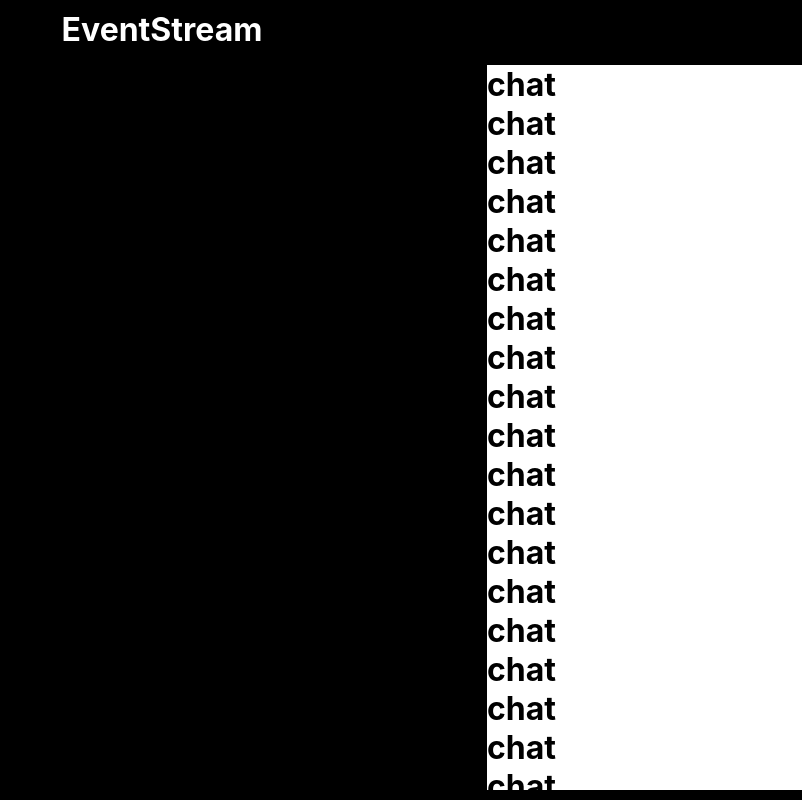
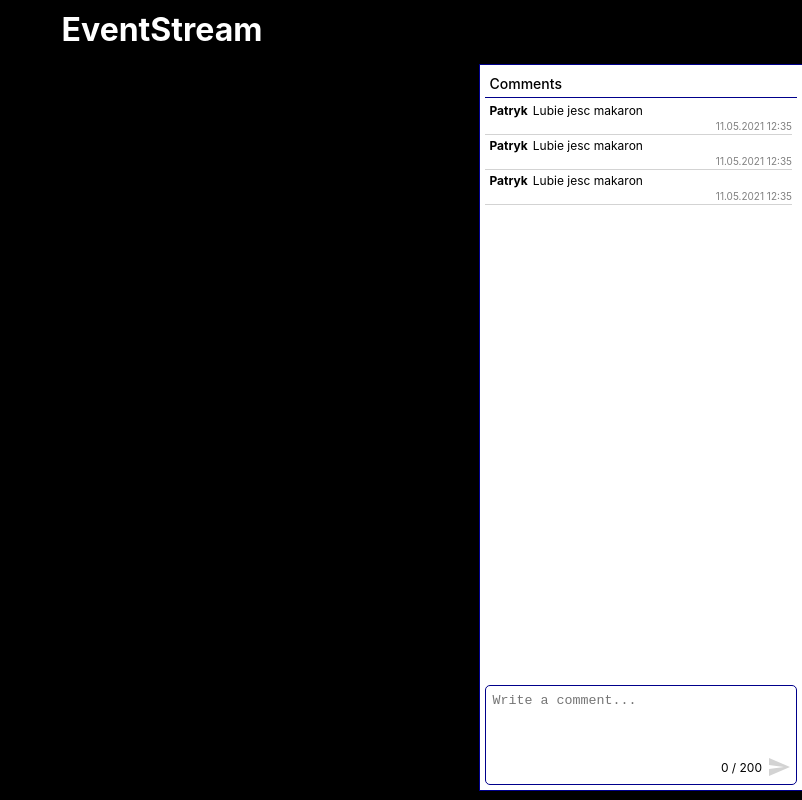
Before and after one commit to ProjectPB/ConcertON, a React (Create React App) app: page /live in a window 1280 px wide. Shown: the whole page, without its empty margins (478-1280 px from the left). Built offline with nearby package versions, Linux system fonts and the light colour scheme.

Commit message:
Create Chat component

```diff
--- a/package.json
+++ b/package.json
@@ -3,6 +3,7 @@
   "version": "0.1.0",
   "private": true,
   "dependencies": {
+    "@material-ui/icons": "^4.11.2",
     "@testing-library/jest-dom": "^5.12.0",
     "@testing-library/react": "^11.2.7",
     "@testing-library/user-event": "^12.8.3",
--- a/src/components/Live/Chat.js
+++ b/src/components/Live/Chat.js
@@ -1,44 +1,148 @@
-import React from "react";
+import React, { useState } from "react";
 import styled from "styled-components";
+import Message from "./Message";
+import SendIcon from "@material-ui/icons/Send";
 
 function Chat() {
+    const [input, setInput] = useState("");
+    const [messages, setMessages] = useState([
+        {
+            author: "Patryk",
+            text: "Lubie jesc makaron",
+            timestamp: "11.05.2021 12:35",
+        },
+        {
+            author: "Patryk",
+            text: "Lubie jesc makaron",
+            timestamp: "11.05.2021 12:35",
+        },
+        {
+            author: "Patryk",
+            text: "Lubie jesc makaron",
+            timestamp: "11.05.2021 12:35",
+        },
+    ]);
+
+    const autoSendMessage = (e) => {
+        if (e.keyCode === 13 && e.shiftKey === false && input) {
+            e.preventDefault();
+            alert(input);
+            setInput("");
+        }
+    };
+
+    const sendMessage = (e) => {
+        if (input) {
+            e.preventDefault();
+            alert(input);
+            setInput("");
+        }
+    };
+
     return (
         <ChatContainer>
-            <h1>chat</h1>
-            <h1>chat</h1>
-            <h1>chat</h1>
-            <h1>chat</h1>
-            <h1>chat</h1>
-            <h1>chat</h1>
-            <h1>chat</h1>
-            <h1>chat</h1>
-            <h1>chat</h1>
-            <h1>chat</h1>
-            <h1>chat</h1>
-            <h1>chat</h1>
-            <h1>chat</h1>
-            <h1>chat</h1>
-            <h1>chat</h1>
-            <h1>chat</h1>
-            <h1>chat</h1>
-            <h1>chat</h1>
-            <h1>chat</h1>
-            <h1>chat</h1>
+            <Header>Comments</Header>
+            <Messages>
+                {messages.map((message) => (
+                    <Message
+                        author={message.author}
+                        text={message.text}
+                        timestamp={message.timestamp}
+                    />
+                ))}
+            </Messages>
+            <InputContainer>
+                <Input
+                    onKeyDown={autoSendMessage}
+                    value={input}
+                    onChange={(e) => setInput(e.target.value)}
+                    placeholder="Write a comment..."
+                    spellCheck="false"
+                />
+                <InputBottomContainer>
+                    <TextLength>{input.length} / 200</TextLength>
+                    <SendIcon
+                        onClick={sendMessage}
+                        style={{
+                            cursor: "pointer",
+                            color:
+                                input.length === 0 ? "lightgray" : "darkblue",
+                        }}
+                    />
+                </InputBottomContainer>
+            </InputContainer>
         </ChatContainer>
     );
 }
 
-const ChatContainer = styled.div`
+const ChatContainer = styled.form`
+    display: flex;
+    flex-direction: column;
+    justify-content: space-between;
     flex: 0.25;
     width: 100%;
     max-width: 450px;
-    overflow-y: scroll;
-    overflow-x: hidden;
     margin: 10px auto;
+    padding: 5px;
     background-color: white;
+    overflow: hidden;
+    outline: 1px solid darkblue;
     @media (max-width: 1200px) {
         flex: 0.5;
     }
+    @media (max-width: 768px) {
+        max-width: 350px;
+        margin: 0 auto;
+    }
+`;
+const Header = styled.h1`
+    font-size: 14px;
+    font-weight: 500;
+    border-bottom: 1px solid darkblue;
+    padding: 5px;
+    margin-bottom: -3px;
+`;
+const Messages = styled.div`
+    overflow-x: hidden;
+    overflow-y: scroll;
+    margin: 5px 0 5px 0;
+    display: flex;
+    flex-direction: column;
+    align-items: right;
+    flex: 1;
+`;
+
+const InputContainer = styled.div`
+    position: relative;
+    width: 100%;
+    height: 100px;
+    display: flex;
+    flex-direction: column;
+    border: 1px solid darkblue;
+    justify-content: flex-end;
+    padding: 5px;
+    border-radius: 5px;
+`;
+
+const Input = styled.textarea`
+    width: 100%;
+    height: 100%;
+    resize: none;
+    border: none;
+    outline: none;
+`;
+
+const InputBottomContainer = styled.div`
+    width: 100%;
+    display: flex;
+    align-items: center;
+    justify-content: flex-end;
+`;
+
+const TextLength = styled.p`
+    margin-right: 5px;
+    font-size: 12px;
+    font-weight: 400;
 `;
 
 export default Chat;
--- /dev/null
+++ b/src/components/Live/Message.js
@@ -0,0 +1,49 @@
+import React from "react";
+import styled from "styled-components";
+
+function Message({ author, text, timestamp }) {
+    return (
+        <MessageContainer>
+            <MessageBody>
+                <Author>{author}</Author>
+                <Text>{text}</Text>
+            </MessageBody>
+            <Timestamp>{timestamp}</Timestamp>
+        </MessageContainer>
+    );
+}
+
+export default Message;
+
+const MessageContainer = styled.div`
+    border-bottom: 1px solid lightgray;
+    margin-right: 5px;
+    padding: 2.5px 0;
+`;
+
+const MessageBody = styled.div`
+    display: flex;
+    align-items: center;
+    padding-bottom: 2px;
+`;
+
+const Author = styled.p`
+    margin: 0 5px;
+    font-size: 12px;
+    font-weight: 650;
+`;
+
+const Text = styled.h3`
+    width: fit-content;
+    border-radius: 5px;
+    font-size: 12px;
+    font-weight: 400;
+    word-break: break-all;
+`;
+const Timestamp = styled.p`
+    margin-left: 5px;
+    font-size: 10px;
+    font-weight: 400;
+    color: gray;
+    float: right;
+`;
--- a/src/components/Live/Player.js
+++ b/src/components/Live/Player.js
@@ -6,7 +6,7 @@ function Player() {
     return (
         <PlayerContainer>
             <ReactPlayer
-                url="https://www.youtube.com/watch?v=ysz5S6PUM-U"
+                url="https://www.youtube.com/watch?v=5qap5aO4i9A"
                 controls
                 width="100%"
                 height="100%"
```
Also changed, not shown: 1 other file (tests, documents, lock files or other folders).
